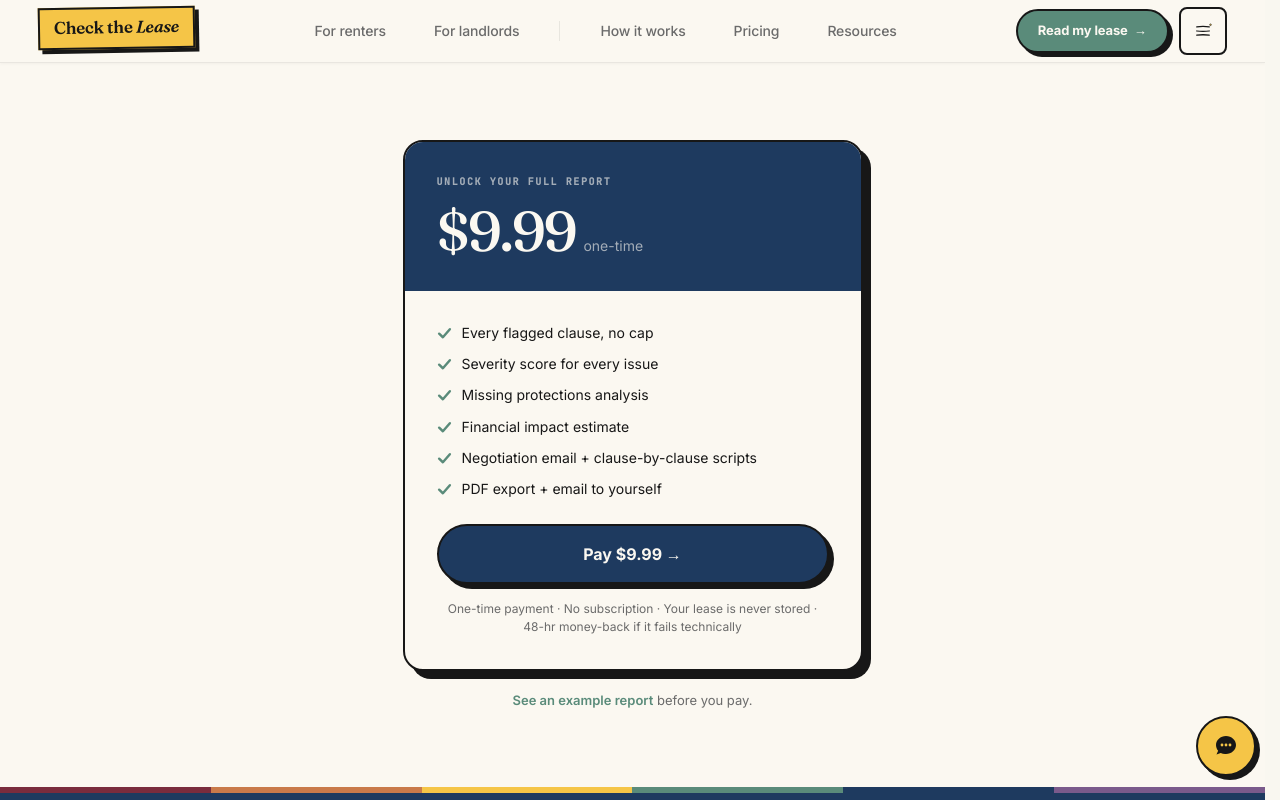
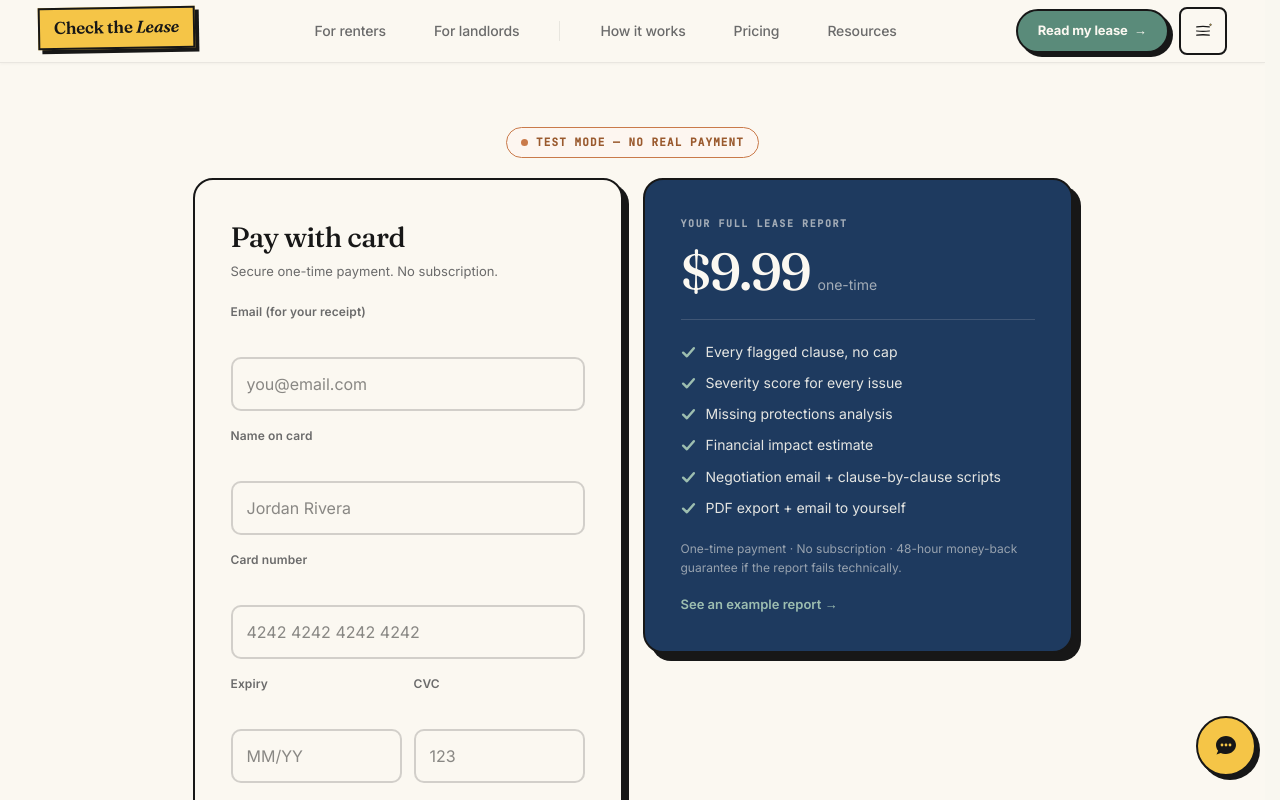
Before and after one commit to coverturn/check-the-lease, a React (Vite) app in the folder frontend/: page /checkout in a window 1280 px wide. Shown: the top 800 px of the page. Built offline with nearby package versions, Linux system fonts and the light colour scheme.

Commit message:
Mock checkout (test mode): realistic card flow that unlocks report without real payment

```diff
--- a/frontend/src/pages/checkout.tsx
+++ b/frontend/src/pages/checkout.tsx
@@ -1,5 +1,5 @@
 import { useState } from "react";
-import { Link } from "wouter";
+import { Link, useLocation } from "wouter";
 import { SkipLink } from "@/components/SkipLink";
 import { Nav } from "@/components/Nav";
 import { Footer } from "@/components/Footer";
@@ -7,6 +7,14 @@ import { Footer } from "@/components/Footer";
 const INK = "#171717";
 const BONE = "var(--color-bone)";
 const NAVY = "#1E3A5F";
+const SAGE = "#5A8B7A";
+
+// ── TEST MODE ────────────────────────────────────────────────────────────────
+// This is a mock checkout for UX testing. It does NOT take payment.
+// When real Stripe is wired, replace `mockPay()` with a call that creates a
+// Stripe Checkout session and redirects to it; the success URL returns to
+// /results?paid=1 exactly as this mock does.
+const TEST_MODE = true;
 
 const INCLUDED = [
   "Every flagged clause, no cap",
@@ -17,28 +25,50 @@ const INCLUDED = [
   "PDF export + email to yourself",
 ];
 
+function formatCardNumber(v: string) {
+  const digits = v.replace(/\D/g, "").slice(0, 16);
+  return digits.replace(/(.{4})/g, "$1 ").trim();
+}
+function formatExpiry(v: string) {
+  const digits = v.replace(/\D/g, "").slice(0, 4);
+  if (digits.length <= 2) return digits;
+  return `${digits.slice(0, 2)}/${digits.slice(2)}`;
+}
+
 export default function Checkout() {
-  const [loading, setLoading] = useState(false);
+  const [, navigate] = useLocation();
+  const [name, setName] = useState("");
+  const [card, setCard] = useState("");
+  const [exp, setExp] = useState("");
+  const [cvc, setCvc] = useState("");
+  const [email, setEmail] = useState("");
+  const [status, setStatus] = useState<"idle" | "processing" | "done">("idle");
   const [error, setError] = useState<string | null>(null);
 
-  const startCheckout = async () => {
-    setLoading(true);
+  const valid = name.trim().length > 1 && card.replace(/\s/g, "").length >= 15 && exp.length === 5 && cvc.length >= 3;
+
+  const pay = async () => {
     setError(null);
+    if (!valid) { setError("Please complete your card details to continue."); return; }
+    setStatus("processing");
+
+    // ── Mock payment. Replace with Stripe Checkout redirect when wiring real payments.
+    await new Promise((r) => setTimeout(r, 1600));
     try {
-      const token = (() => { try { return sessionStorage.getItem("ctl-token") || ""; } catch { return ""; } })();
-      const res = await fetch("/api/checkout", {
-        method: "POST",
-        headers: { "Content-Type": "application/json" },
-        body: JSON.stringify({ token }),
-      });
-      if (!res.ok) throw new Error("not-ready");
-      const data = (await res.json()) as { url?: string };
-      if (data.url) { window.location.href = data.url; return; }
-      throw new Error("no-url");
-    } catch {
-      setError("Card payment is being connected. Check back shortly — your free scan is still available.");
-      setLoading(false);
-    }
+      sessionStorage.setItem("ctl-paid", "1");
+      if (email.trim()) sessionStorage.setItem("ctl-email", email.trim());
+    } catch { /* noop */ }
+    setStatus("done");
+    await new Promise((r) => setTimeout(r, 500));
+    navigate("/results?paid=1");
+  };
+
+  const field: React.CSSProperties = {
+    width: "100%", fontFamily: "var(--app-font-sans)", fontSize: 15, color: "var(--color-ink)",
+    background: BONE, border: "2px solid rgba(23,23,23,0.18)", borderRadius: 10, padding: "13px 14px", outline: "none",
+  };
+  const label: React.CSSProperties = {
+    display: "block", fontFamily: "var(--app-font-sans)", fontSize: 12, fontWeight: 600, color: "var(--color-ink-muted)", margin: "0 0 6px", letterSpacing: "0.01em",
   };
 
   return (
@@ -46,47 +76,97 @@ export default function Checkout() {
       <SkipLink />
       <Nav />
 
-      <main id="main" style={{ flex: 1, width: "100%", display: "flex", alignItems: "center", justifyContent: "center", padding: "clamp(40px,6vw,80px) clamp(20px,4vw,40px)" }} role="main">
-        <div style={{ width: "100%", maxWidth: 460 }}>
-          <div style={{ background: BONE, border: `2.5px solid ${INK}`, borderRadius: 20, overflow: "hidden", boxShadow: `8px 8px 0 0 ${INK}` }}>
-            <div style={{ background: NAVY, padding: "clamp(24px,3.5vw,32px)" }}>
-              <div style={{ fontFamily: "var(--app-font-mono)", fontSize: 10, fontWeight: 700, textTransform: "uppercase", letterSpacing: "0.16em", color: "rgba(251,248,241,0.6)", marginBottom: 14 }}>Unlock your full report</div>
-              <div style={{ display: "flex", alignItems: "baseline", gap: 8 }}>
-                <span style={{ fontFamily: "var(--app-font-serif)", fontWeight: 500, fontSize: "clamp(40px,7vw,56px)", letterSpacing: "-0.04em", color: "#FBF8F1", lineHeight: 1 }}>$9.99</span>
-                <span style={{ fontFamily: "var(--app-font-sans)", fontSize: 14, color: "rgba(251,248,241,0.6)" }}>one-time</span>
+      <main id="main" style={{ flex: 1, width: "100%", padding: "clamp(32px,5vw,64px) clamp(20px,4vw,40px)" }} role="main">
+        <div style={{ maxWidth: 880, margin: "0 auto" }}>
+
+          {TEST_MODE && (
+            <div style={{ display: "flex", justifyContent: "center", marginBottom: 20 }}>
+              <span style={{ display: "inline-flex", alignItems: "center", gap: 8, background: "#FDF6F0", border: "1.5px solid #C97A4A", borderRadius: 999, padding: "6px 14px", fontFamily: "var(--app-font-mono)", fontSize: 11, fontWeight: 700, textTransform: "uppercase", letterSpacing: "0.1em", color: "#9A5A2E" }}>
+                <span style={{ width: 7, height: 7, borderRadius: "50%", background: "#C97A4A" }} />
+                Test mode — no real payment
+              </span>
+            </div>
+          )}
+
+          <div style={{ display: "grid", gridTemplateColumns: "repeat(auto-fit, minmax(300px, 1fr))", gap: 20, alignItems: "start" }}>
+
+            {/* ── Card form ── */}
+            <div style={{ background: BONE, border: `2.5px solid ${INK}`, borderRadius: 20, padding: "clamp(24px,3.5vw,36px)", boxShadow: `6px 6px 0 0 ${INK}`, order: 1 }}>
+              <h1 style={{ fontFamily: "var(--app-font-serif)", fontWeight: 500, fontSize: "clamp(22px,3vw,28px)", letterSpacing: "-0.02em", color: "var(--color-ink)", margin: "0 0 4px" }}>Pay with card</h1>
+              <p style={{ fontFamily: "var(--app-font-sans)", fontSize: 13, color: "var(--color-ink-muted)", margin: "0 0 22px" }}>Secure one-time payment. No subscription.</p>
+
+              <div style={{ marginBottom: 16 }}>
+                <label style={label} htmlFor="ck-email">Email (for your receipt)</label>
+                <input id="ck-email" type="email" value={email} onChange={(e) => setEmail(e.target.value)} placeholder="you@email.com" style={field} autoComplete="email" />
+              </div>
+              <div style={{ marginBottom: 16 }}>
+                <label style={label} htmlFor="ck-name">Name on card</label>
+                <input id="ck-name" value={name} onChange={(e) => setName(e.target.value)} placeholder="Jordan Rivera" style={field} autoComplete="cc-name" />
+              </div>
+              <div style={{ marginBottom: 16 }}>
+                <label style={label} htmlFor="ck-card">Card number</label>
+                <input id="ck-card" value={card} onChange={(e) => setCard(formatCardNumber(e.target.value))} placeholder="4242 4242 4242 4242" inputMode="numeric" style={field} autoComplete="cc-number" />
+              </div>
+              <div style={{ display: "flex", gap: 12, marginBottom: 22 }}>
+                <div style={{ flex: 1 }}>
+                  <label style={label} htmlFor="ck-exp">Expiry</label>
+                  <input id="ck-exp" value={exp} onChange={(e) => setExp(formatExpiry(e.target.value))} placeholder="MM/YY" inputMode="numeric" style={field} autoComplete="cc-exp" />
+                </div>
+                <div style={{ flex: 1 }}>
+                  <label style={label} htmlFor="ck-cvc">CVC</label>
+                  <input id="ck-cvc" value={cvc} onChange={(e) => setCvc(e.target.value.replace(/\D/g, "").slice(0, 4))} placeholder="123" inputMode="numeric" style={field} autoComplete="cc-csc" />
+                </div>
+              </div>
+
+              <button onClick={pay} disabled={status !== "idle"} style={{ width: "100%", display: "inline-flex", justifyContent: "center", alignItems: "center", gap: 10, fontFamily: "var(--app-font-sans)", fontWeight: 700, fontSize: 16, color: "#FBF8F1", backgroundColor: status === "done" ? SAGE : NAVY, border: `2.5px solid ${INK}`, borderRadius: 999, padding: "16px 24px", cursor: status === "idle" ? "pointer" : "default", boxShadow: `5px 5px 0 0 ${INK}`, opacity: status === "processing" ? 0.85 : 1, transition: "background-color 0.2s" }}>
+                {status === "processing" && (<><span className="ctl-spin" style={{ width: 16, height: 16, border: "2.5px solid rgba(251,248,241,0.4)", borderTopColor: "#FBF8F1", borderRadius: "50%", display: "inline-block" }} /> Processing…</>)}
+                {status === "idle" && "Pay $9.99"}
+                {status === "done" && "Unlocked ✓"}
+              </button>
+
+              {error && <p style={{ fontFamily: "var(--app-font-sans)", fontSize: 13, color: "#7A2C3D", margin: "12px 0 0", textAlign: "center" }}>{error}</p>}
+
+              {TEST_MODE && (
+                <p style={{ fontFamily: "var(--app-font-sans)", fontSize: 11.5, color: "var(--color-ink-muted)", margin: "14px 0 0", textAlign: "center", lineHeight: 1.5 }}>
+                  Test mode: enter any details (e.g. 4242 4242 4242 4242, any future expiry, any CVC). No card is charged.
+                </p>
+              )}
+
+              <div style={{ display: "flex", alignItems: "center", justifyContent: "center", gap: 7, marginTop: 16 }}>
+                <svg width="13" height="13" viewBox="0 0 14 14" fill="none" aria-hidden="true"><path d="M3.5 6V4.2a3.5 3.5 0 117 0V6M2.5 6h9v6h-9z" stroke="var(--color-ink-muted)" strokeWidth="1.3" strokeLinecap="round" strokeLinejoin="round" /></svg>
+                <span style={{ fontFamily: "var(--app-font-sans)", fontSize: 11.5, color: "var(--color-ink-muted)" }}>Encrypted payment · Your lease is never stored</span>
               </div>
             </div>
 
-            <div style={{ padding: "clamp(24px,3.5vw,32px)" }}>
-              <div style={{ display: "flex", flexDirection: "column", gap: 11, marginBottom: 24 }}>
+            {/* ── Order summary ── */}
+            <div style={{ background: NAVY, border: `2.5px solid ${INK}`, borderRadius: 20, padding: "clamp(24px,3.5vw,36px)", boxShadow: `8px 8px 0 0 ${INK}`, order: 2 }}>
+              <div style={{ fontFamily: "var(--app-font-mono)", fontSize: 10, fontWeight: 700, textTransform: "uppercase", letterSpacing: "0.16em", color: "rgba(251,248,241,0.6)", marginBottom: 14 }}>Your full lease report</div>
+              <div style={{ display: "flex", alignItems: "baseline", gap: 8, marginBottom: 22, paddingBottom: 22, borderBottom: "1.5px solid rgba(251,248,241,0.15)" }}>
+                <span style={{ fontFamily: "var(--app-font-serif)", fontWeight: 500, fontSize: "clamp(40px,7vw,52px)", letterSpacing: "-0.04em", color: "#FBF8F1", lineHeight: 1 }}>$9.99</span>
+                <span style={{ fontFamily: "var(--app-font-sans)", fontSize: 14, color: "rgba(251,248,241,0.6)" }}>one-time</span>
+              </div>
+              <div style={{ display: "flex", flexDirection: "column", gap: 11, marginBottom: 22 }}>
                 {INCLUDED.map((f) => (
                   <div key={f} style={{ display: "flex", gap: 10 }}>
-                    <svg width="15" height="15" viewBox="0 0 14 14" fill="none" aria-hidden="true" style={{ flexShrink: 0, marginTop: 3 }}><path d="M2 7.2L5.5 10.5L12 3" stroke="#5A8B7A" strokeWidth="2.3" strokeLinecap="round" strokeLinejoin="round" /></svg>
-                    <span style={{ fontFamily: "var(--app-font-sans)", fontSize: 14, color: "var(--color-ink)", lineHeight: 1.45 }}>{f}</span>
+                    <svg width="15" height="15" viewBox="0 0 14 14" fill="none" aria-hidden="true" style={{ flexShrink: 0, marginTop: 3 }}><path d="M2 7.2L5.5 10.5L12 3" stroke="#9DBEB0" strokeWidth="2.3" strokeLinecap="round" strokeLinejoin="round" /></svg>
+                    <span style={{ fontFamily: "var(--app-font-sans)", fontSize: 14, color: "rgba(251,248,241,0.9)", lineHeight: 1.45 }}>{f}</span>
                   </div>
                 ))}
               </div>
-
-              <button onClick={startCheckout} disabled={loading} style={{ width: "100%", display: "inline-flex", justifyContent: "center", alignItems: "center", gap: 10, fontFamily: "var(--app-font-sans)", fontWeight: 700, fontSize: 16, color: "#FBF8F1", backgroundColor: NAVY, border: `2.5px solid ${INK}`, borderRadius: 999, padding: "16px 24px", cursor: loading ? "default" : "pointer", boxShadow: `5px 5px 0 0 ${INK}`, opacity: loading ? 0.7 : 1 }}>
-                {loading ? "Connecting…" : "Pay $9.99 →"}
-              </button>
-
-              {error && (
-                <p style={{ fontFamily: "var(--app-font-sans)", fontSize: 13, color: "#7A2C3D", lineHeight: 1.5, margin: "14px 0 0", textAlign: "center" }}>{error}</p>
-              )}
-
-              <p style={{ fontFamily: "var(--app-font-sans)", fontSize: 12, color: "var(--color-ink-muted)", lineHeight: 1.55, margin: "16px 0 0", textAlign: "center" }}>
-                One-time payment · No subscription · Your lease is never stored · 48-hr money-back if it fails technically
+              <p style={{ fontFamily: "var(--app-font-sans)", fontSize: 12, color: "rgba(251,248,241,0.55)", lineHeight: 1.55, margin: 0 }}>
+                One-time payment · No subscription · 48-hour money-back guarantee if the report fails technically.
+              </p>
+              <p style={{ fontFamily: "var(--app-font-sans)", fontSize: 13, margin: "18px 0 0" }}>
+                <Link href="/example" style={{ color: "#9DBEB0", fontWeight: 600 }}>See an example report →</Link>
               </p>
             </div>
+
           </div>
-
-          <p style={{ fontFamily: "var(--app-font-sans)", fontSize: 13, color: "var(--color-ink-muted)", textAlign: "center", marginTop: 20 }}>
-            <Link href="/example" style={{ color: "#5A8B7A", fontWeight: 600 }}>See an example report</Link> before you pay.
-          </p>
         </div>
       </main>
       <Footer />
+
+      <style>{`@keyframes ctl-spin-kf { to { transform: rotate(360deg); } } .ctl-spin { animation: ctl-spin-kf 0.7s linear infinite; }`}</style>
     </div>
   );
 }
```
